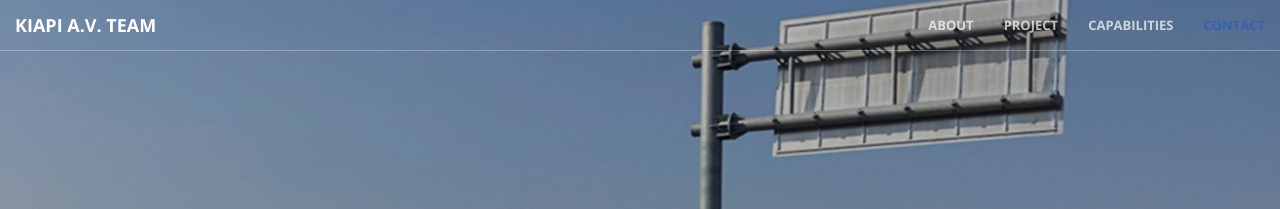
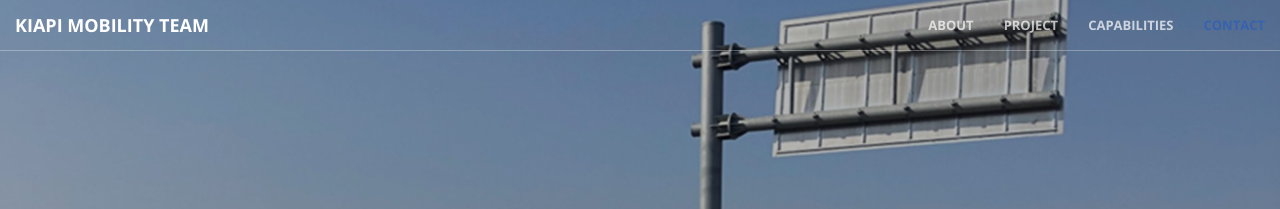
Before and after one commit to Yunhyeongseok-kiapi/kiapi_mulitagent.github.io, a Jekyll site: the page built from docs/index.html, in a window 1280 px wide. Shown: the top 209 px of the page. Built offline with Jekyll 4.4.1, drawn with Linux system fonts in a browser that asks for light colours.

Commit message:
Update nav.html
nav modify

```diff
--- a/docs/_includes/nav.html
+++ b/docs/_includes/nav.html
@@ -8,7 +8,7 @@
                 <span class="icon-bar"></span>
                 <span class="icon-bar"></span>
             </button>
-            <a class="navbar-brand page-scroll" href="#page-top">KIAPI A.V. Team</a>
+            <a class="navbar-brand page-scroll" href="#page-top">KIAPI Mobility Team</a>
         </div>
 
         <!-- Collect the nav links, forms, and other content for toggling -->
```
